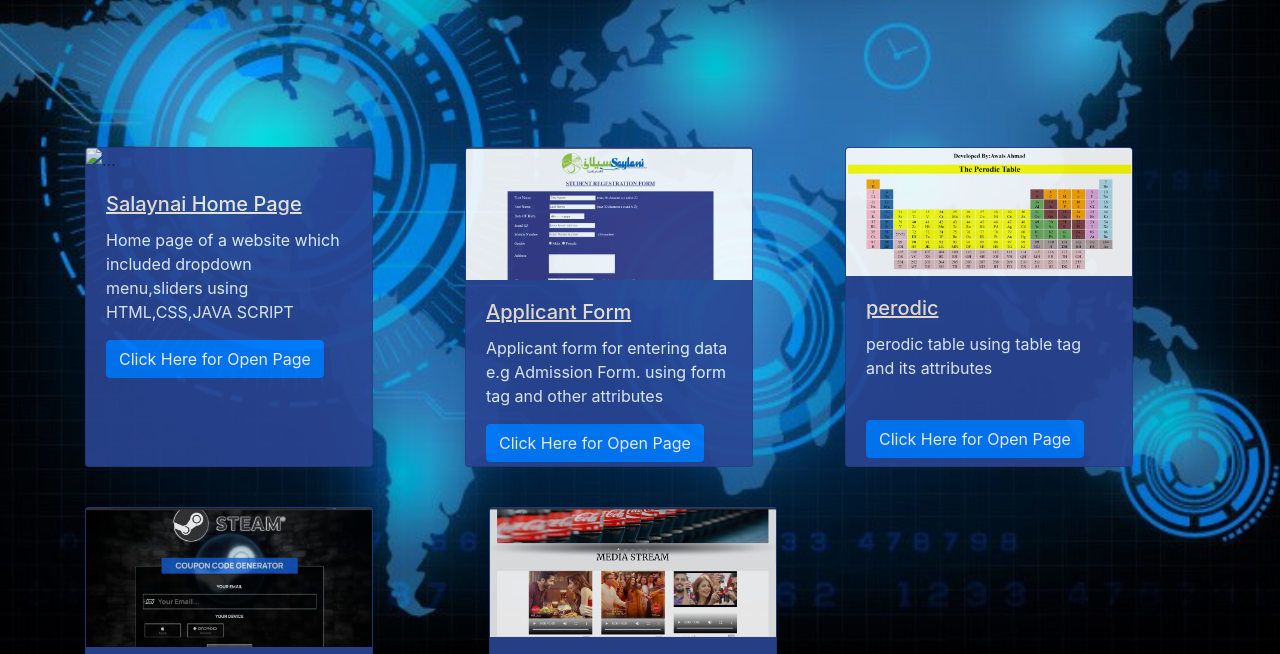
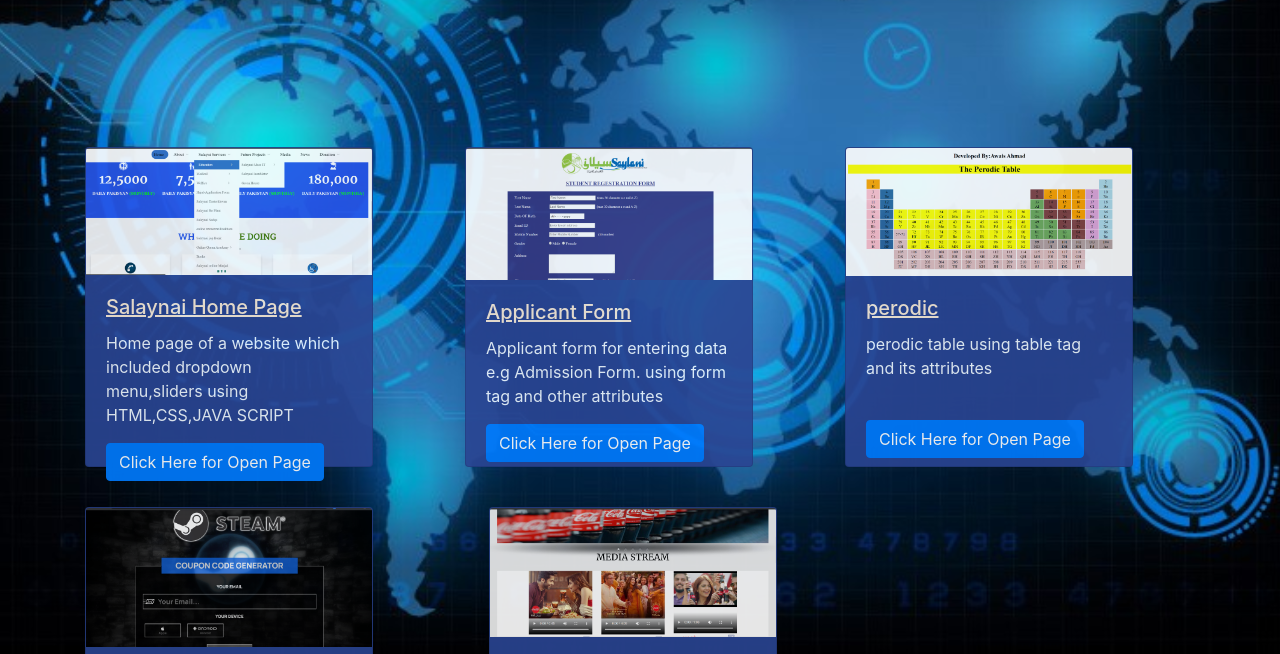
Before and after one commit to mianawais514/potfolio, a plain HTML site: page index.html in a window 1280 px wide. Shown: the part 139-793 px from the top of the page. Drawn offline with nearby package versions, Linux system fonts and the light colour scheme.

Commit message:
Update index.html

```diff
--- a/index.html
+++ b/index.html
@@ -76,7 +76,7 @@
 
          <div class="col">
             <div class="card" style="width: 18rem; background-color: #2A4593; opacity: 0.90;">
-                <img src="pic/salani.png" class="card-img-top" alt="...">
+                <img src="pic/salaynai.png" class="card-img-top" alt="...">
                 <div class="card-body">
                   <h5 class="card-title" style="color: antiquewhite;"><u> Salaynai Home Page</u></h5>
                   <p class="card-text" style="color: aliceblue; " >Home page of a website which included dropdown menu,sliders using HTML,CSS,JAVA SCRIPT</p>
```
